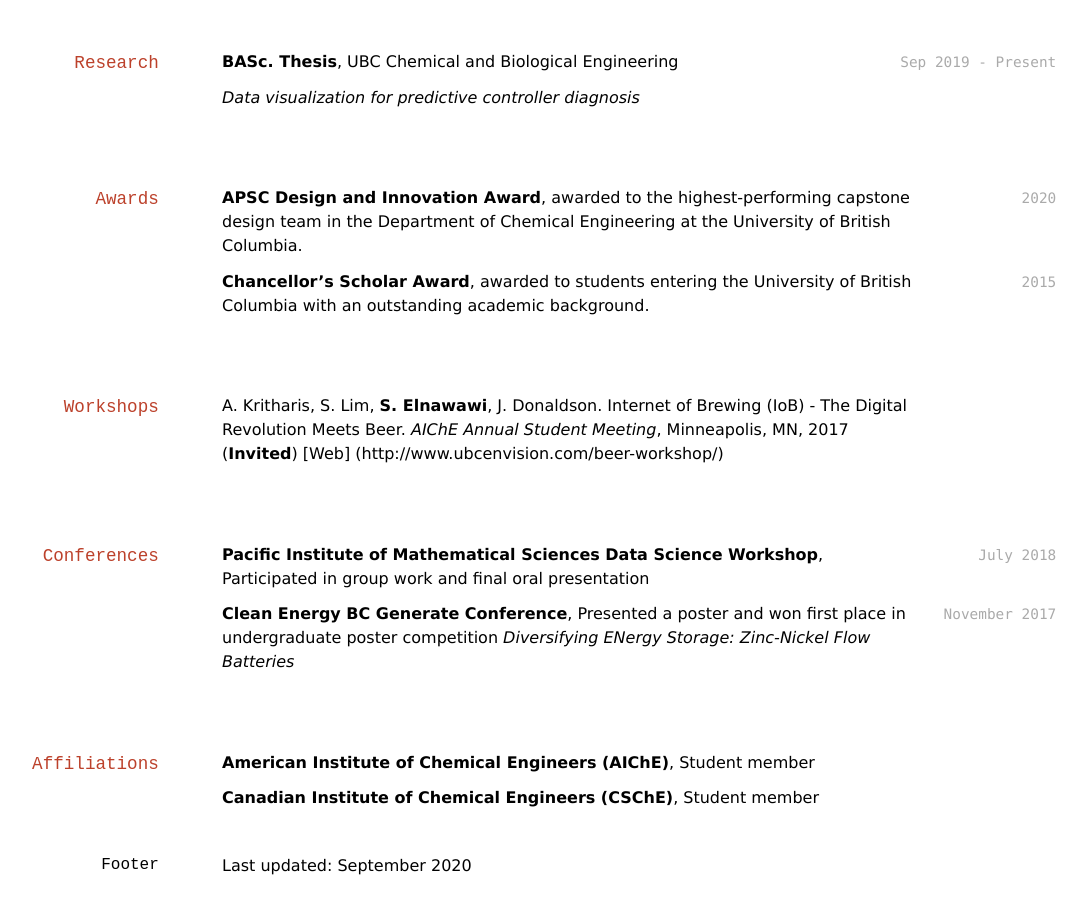
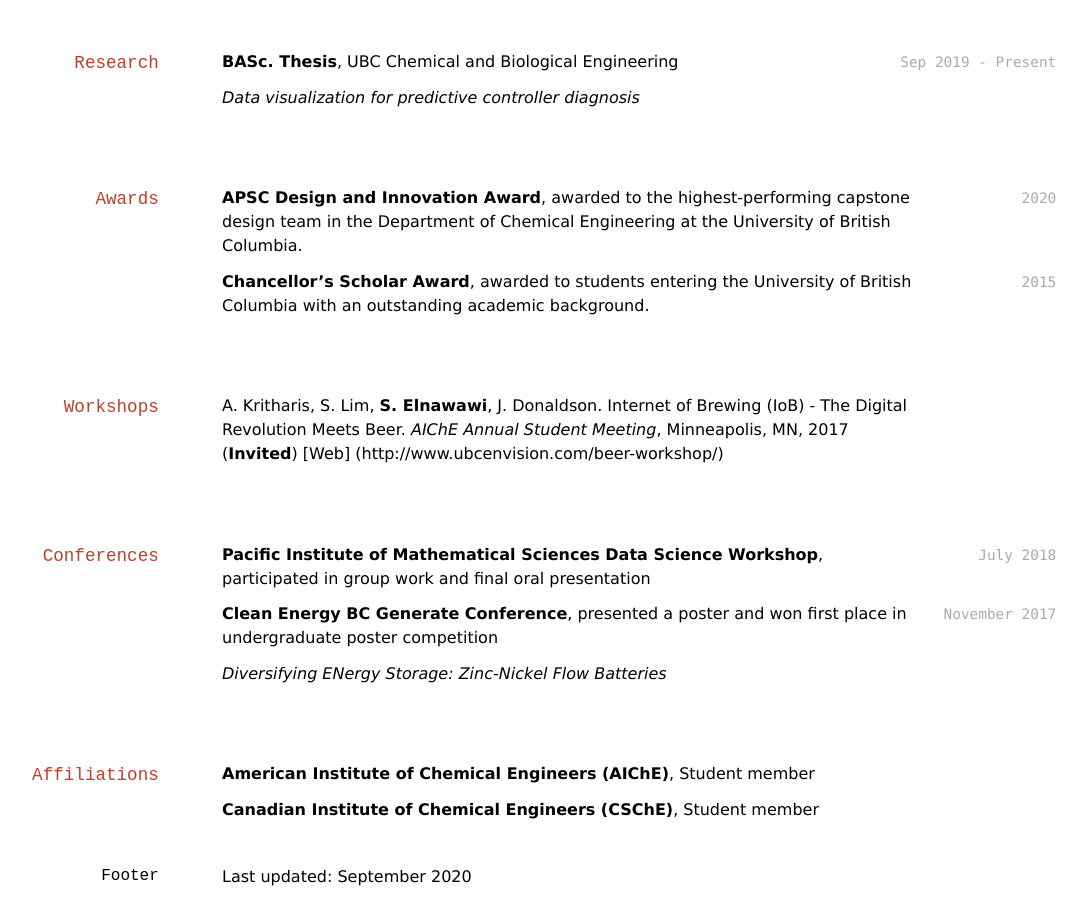
Before and after one commit to shams-n/shams-n.github.io, a Jekyll site: the page built from index.md, in a window 1280 px wide and 900 px high, scrolled down 1071 px. Shown: the whole window, without its empty margins (110-1197 px from the left). Built offline with Jekyll 4.4.1, drawn with Linux system fonts in a browser that asks for light colours.

```diff
--- a/index.md
+++ b/index.md
@@ -157,10 +157,11 @@ A. Kritharis, S. Lim, __S. Elnawawi__, J. Donaldson. Internet of Brewing (IoB) -
 ## Conferences
 
 `July 2018`
-__Pacific Institute of Mathematical Sciences Data Science Workshop__, Participated in group work and final oral presentation
+__Pacific Institute of Mathematical Sciences Data Science Workshop__, participated in group work and final oral presentation
 
 `November 2017`
-__Clean Energy BC Generate Conference__, Presented a poster and won first place in undergraduate poster competition
+__Clean Energy BC Generate Conference__, presented a poster and won first place in undergraduate poster competition
+
 *Diversifying ENergy Storage: Zinc-Nickel Flow Batteries*
 
 
```
